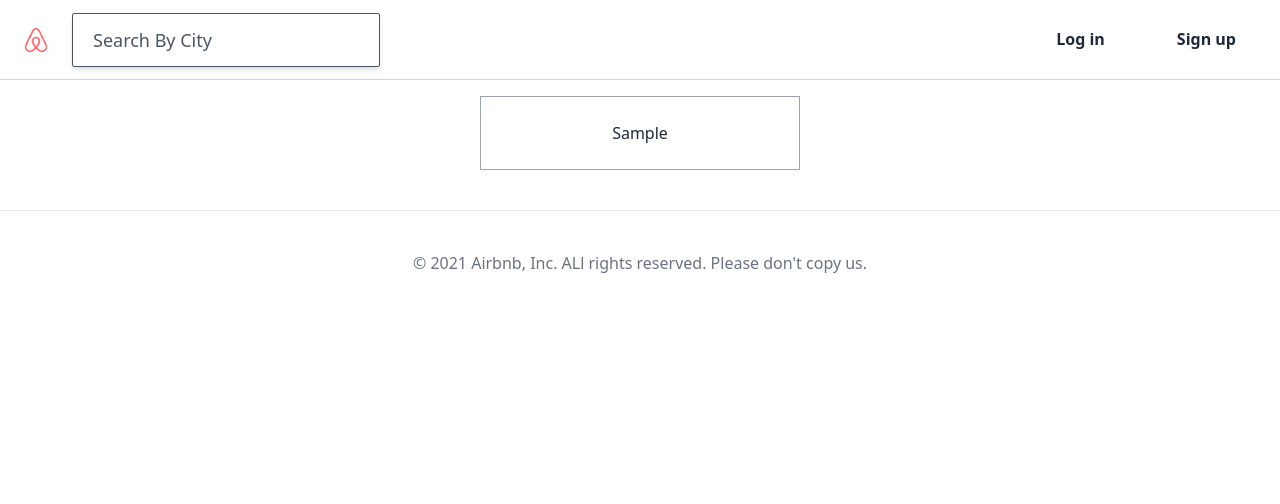
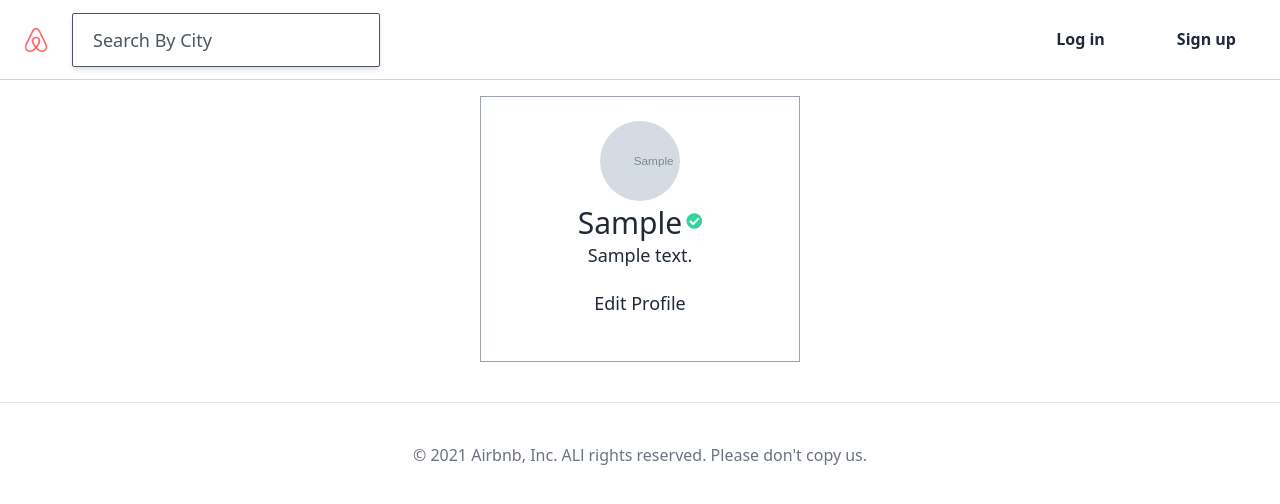
Before and after one commit to aza1200/AirBnB_Project, a Django app: page /users/1/ in a window 1280 px wide. Shown: the top 504 px of the page. Run offline with Django 3.2, Linux system fonts and the light colour scheme; tables that the repository leaves empty hold one stand-in row (values such as "Sample post"); grey boxes marked "Sample" are stand-in pictures; style sheets or scripts are compiled from the project's sources; some libraries are stand-ins or nearby versions.

Commit message:
Setting detail profile with some Tailwind

```diff
--- /dev/null
+++ b/templates/mixins/user_avatar.html
@@ -0,0 +1,7 @@
+{% if user.avatar %}
+    <div class="h-20 w-20 rounded-full bg-cover" style="background-image: url({{user.avatar.url}});">
+{% else %}
+    <div class="h-20 w-20 bg-gray-700 rounded-full text-white flex justify-center items-center overflow-hidden">
+        <span class="text-3xl">{{user.first_name|first}}</span>
+    {% endif %}
+</div>
--- a/templates/users/user_detail.html
+++ b/templates/users/user_detail.html
@@ -1,7 +1,7 @@
 {% extends "base.html" %}
 
 {% block page_title %}
-    Log In
+    {{user_obj.first_name}}'s Profile
 {% endblock page_title %}
 
 
@@ -9,8 +9,17 @@
 
     <div class="container lg:w-5/12 md:w-1/2 xl:w-1/4 mx-auto my-10 flex flex-col items-center border p-6 border-gray-400">
 
+        {% include "mixins/user_avatar.html" with user=user_obj %}
 
-        {{user_obj.first_name}}
+        <div class="flex items-center">
+            <span class="text-3xl mt-1">{{user_obj.first_name}}</span>
+            {% if user_obj.superhost %}
+                <i class="fas fa-check-circle text-green-400 ml-1"></i>
+            {% endif %}
+        </div>
 
+        <span class="text-lg">{{user_obj.bio}}</span>
+
+        <a href="#" class="btn">Edit Profile</a>
     </div>
 {% endblock content %}
--- a/users/views.py
+++ b/users/views.py
@@ -208,6 +208,8 @@ class UserProfileView(DetailView):
 
 
 
+
+
 #<QueryDict: {'code': ['c0623b0633a0e66e5bc9']}>
 
 # 1. github redirect
```
Also changed, not shown: users/forms.py (+11 -0 lines).
